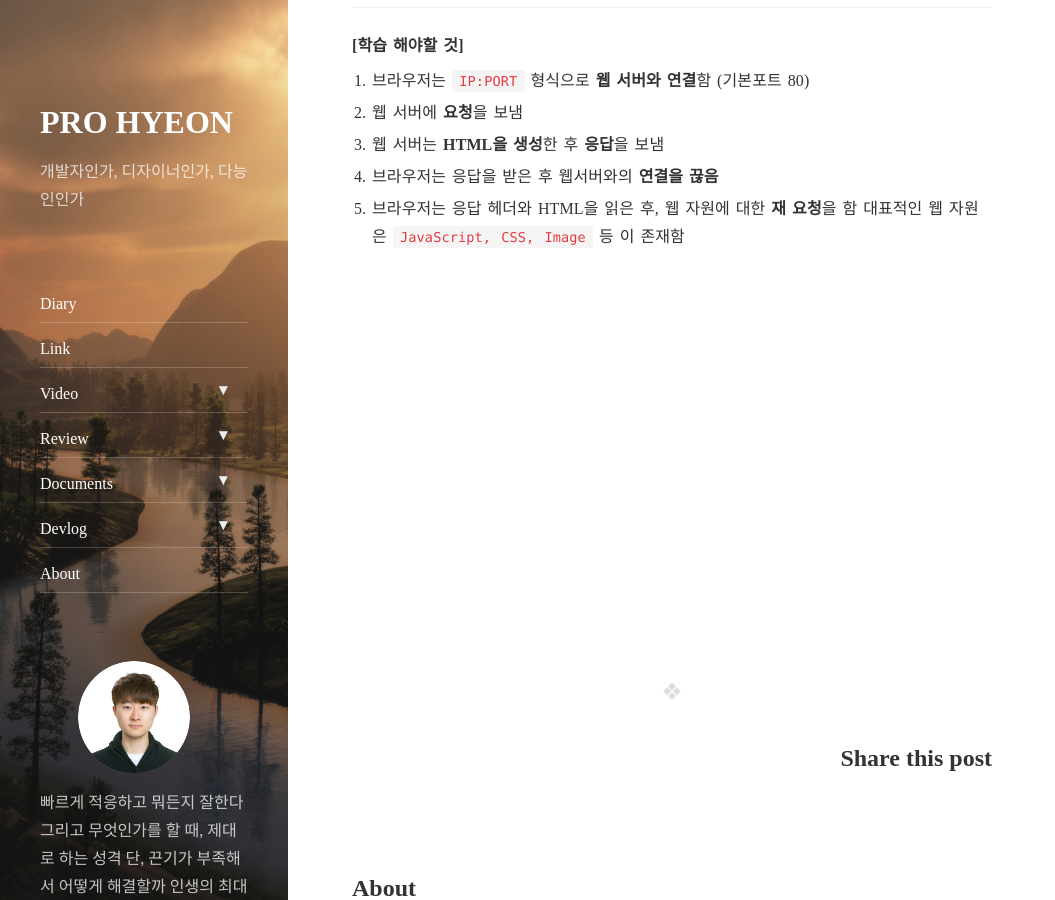
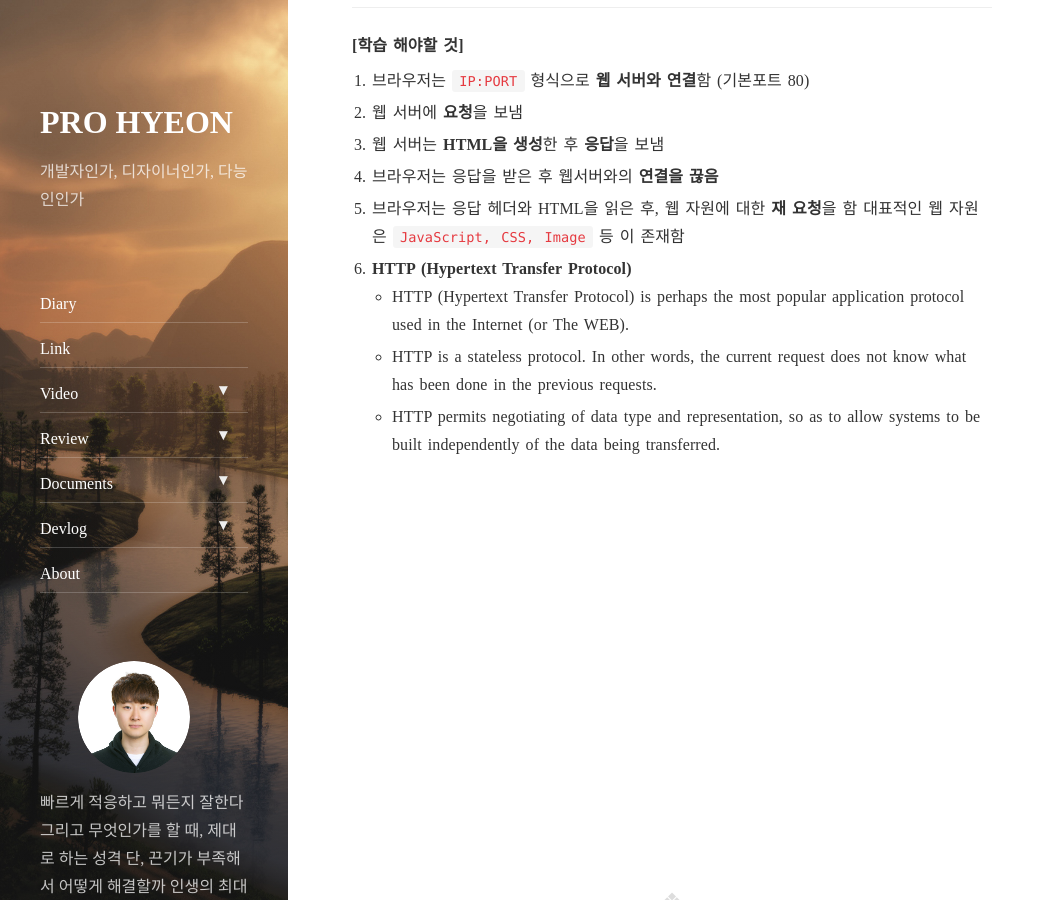
Before and after one commit to antaehyeon/antaehyeon.github.io, a Jekyll site: the page built from _posts/2018-07-04-[코드스쿼드]-프론트엔드-Lv3-HTTP-이해.md, in a window 1280 px wide and 900 px high, scrolled down 1068 px. Shown: the whole window, without its empty margins (0-1055 px from the left). Built offline with Jekyll 4.4.1, drawn with Linux system fonts in a browser that asks for light colours; nearby versions of some CDN libraries; comment, search, counter and statistics services are not loaded.

Commit message:
코드스쿼드 프론트엔드 레벨3 학습일지 HTTP 내용 추가

```diff
--- a/_posts/2018-07-04-[코드스쿼드]-프론트엔드-Lv3-HTTP-이해.md
+++ b/_posts/2018-07-04-[코드스쿼드]-프론트엔드-Lv3-HTTP-이해.md
@@ -32,3 +32,7 @@ comments: true
 4. 브라우저는 응답을 받은 후 웹서버와의 **연결을 끊음**
 5. 브라우저는 응답 헤더와 HTML을 읽은 후, 웹 자원에 대한 **재 요청**을 함
    대표적인 웹 자원은 `JavaScript, CSS, Image` 등 이 존재함
+6. **HTTP (Hypertext Transfer Protocol)**
+   - HTTP (Hypertext Transfer Protocol) is perhaps the most popular application protocol used in the Internet (or The WEB).
+   - HTTP is a stateless protocol. In other words, the current request does not know what has been done in the previous requests.
+   - HTTP permits negotiating of data type and representation, so as to allow systems to be built independently of the data being transferred.
```
